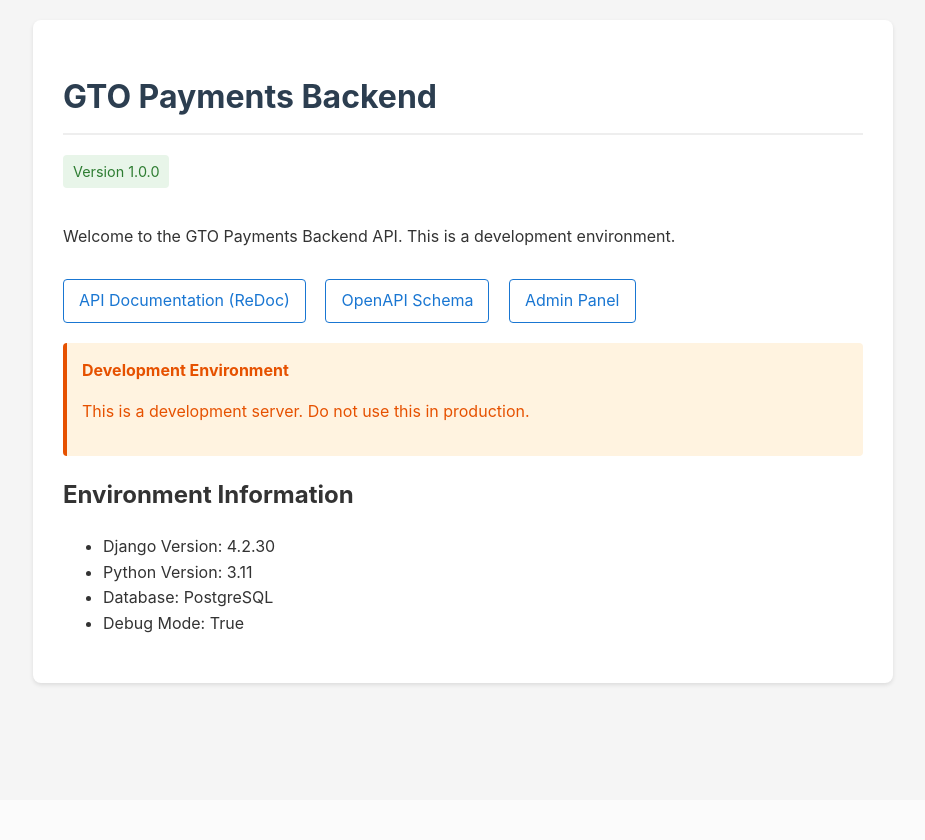
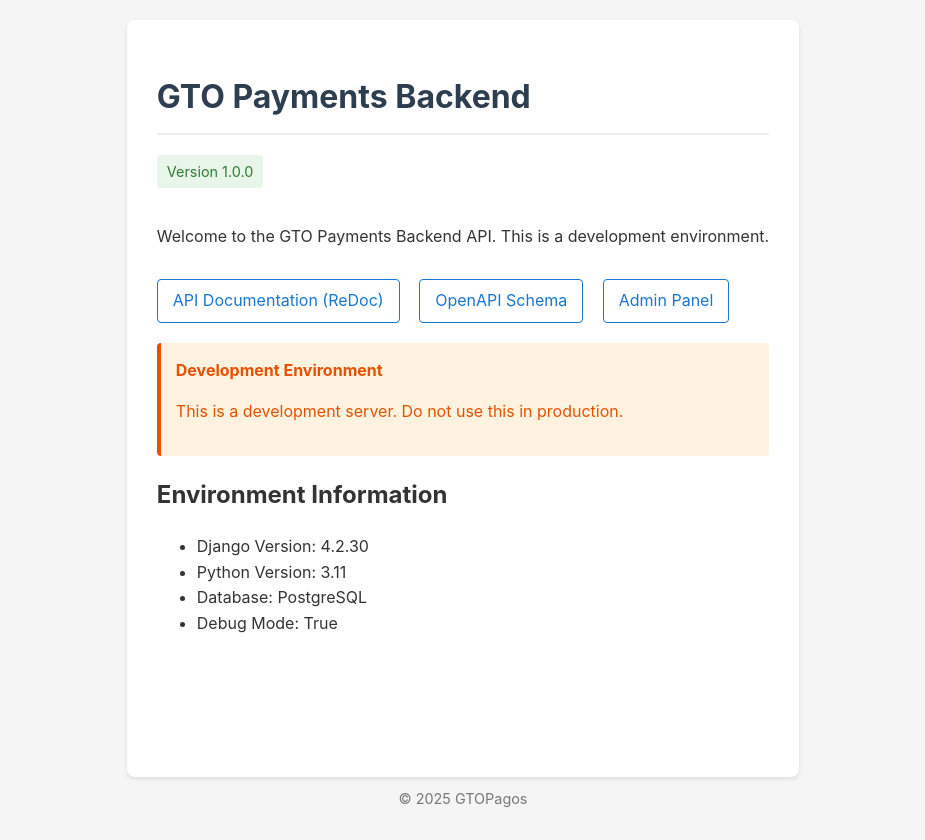
Before and after one commit to MaximilianoRdz/GTOPagos_Back, a Django app: page / in a window 1280 px wide. Shown: the whole page, without its empty margins (177-1102 px from the left). Before the commit the page ends 686 px from the top, so only its background shows below. Run offline with Django 4.2, Linux system fonts and the light colour scheme; parts of the project's set-up code (start-up, migrations or seed data) failed here and were passed over.

Commit message:
ref: enhance logout flexibility and update index page layout

```diff
--- a/templates/index.html
+++ b/templates/index.html
@@ -5,6 +5,7 @@
     <meta name="viewport" content="width=device-width, initial-scale=1.0">
     <title>GTO Payments Backend - Development</title>
     <style>
+        html, body { height: 100%; }
         body {
             font-family: -apple-system, BlinkMacSystemFont, 'Segoe UI', Roboto, Oxygen, Ubuntu, Cantarell, 'Open Sans', 'Helvetica Neue', sans-serif;
             line-height: 1.6;
@@ -12,6 +13,9 @@
             padding: 20px;
             background-color: #f5f5f5;
             color: #333;
+            display: flex;
+            flex-direction: column;
+            min-height: 100vh;
         }
         .container {
             max-width: 800px;
@@ -20,6 +24,7 @@
             padding: 30px;
             border-radius: 8px;
             box-shadow: 0 2px 4px rgba(0,0,0,0.1);
+            flex: 1;
         }
         h1 {
             color: #2c3e50;
@@ -61,6 +66,13 @@
             margin-top: 20px;
             border-left: 4px solid #e65100;
         }
+        footer {
+            margin-top: auto;
+            text-align: center;
+            color: #777;
+            font-size: 0.9em;
+            padding: 10px 0;
+        }
     </style>
 </head>
 <body>
@@ -89,5 +101,8 @@
             <li>Debug Mode: {{ debug_mode }}</li>
         </ul>
     </div>
+    <footer>
+        © 2025 GTOPagos
+    </footer>
 </body>
 </html>
```
Also changed, not shown: users/views.py (+28 -16 lines).
